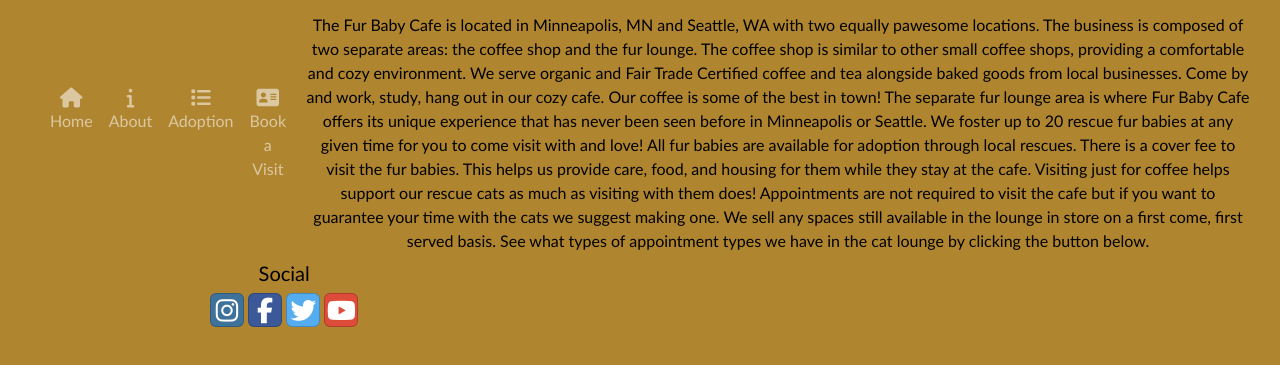
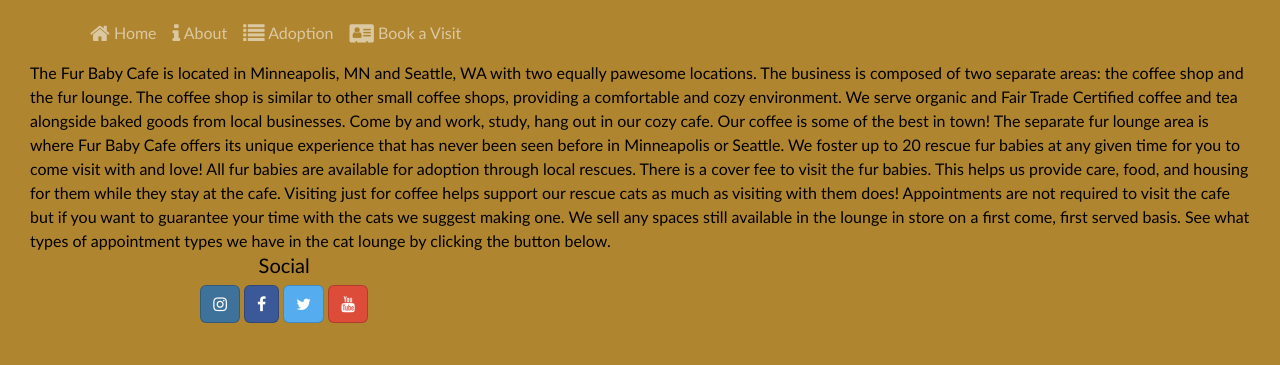
Before and after one commit to paderx01/TheCatCafe, a website: page index.html in a window 1280 px wide. Shown: the part 381-746 px from the top of the page. Drawn offline with nearby package versions, Linux system fonts and the light colour scheme.

Commit message:
added social button

```diff
--- a/css/style.css
+++ b/css/style.css
@@ -11,10 +11,6 @@
     padding-left: 1000px;
 }
 
-#navbar {
-    background-color:rgb(176, 133, 48);
-}
-
 body {
     background-color: rgb(176, 133, 48);
     font-family:'Trebuchet MS', 'Lucida Sans Unicode', 'Lucida Grande'
--- a/index.html
+++ b/index.html
@@ -39,7 +39,8 @@
                     </div>
                 </div>
 
-                <div>
+        </nav>
+                     <div>
                     <section>
                         The Fur Baby Cafe is located in Minneapolis, MN and Seattle, WA with two equally pawesome locations.
 The business is composed of two separate areas: the coffee shop and the fur lounge.
@@ -51,15 +52,13 @@ The separate fur lounge area is where Fur Baby Cafe offers its unique experience
 Visiting just for coffee helps support our rescue cats as much as visiting with them does! Appointments are not required to visit the cafe but if you want to guarantee your time with the cats we suggest making one. We sell any spaces still available in the lounge in store on a first come, first served basis. See what types of appointment types we have in the cat lounge by clicking the button below.
                     </section>
                 </div>
-        </nav>
         <div class="col-6 col-sm-5 text-center">
             <h5>Social</h5>
-            <a class="btn btn-social-icon btn-instagram" href="http://instagram.com/"><i class="fa fa-instagram"></i></a>
-            <a class="btn btn-social-icon btn-facebook" href="http://facebook.com/"><i class="fa fa-facebook"></i></a>
-            <a class="btn btn-social-icon btn-twitter" href="http://twitter.com/"><i class="fa fa-twitter"></i></a>
-            <a class="btn btn-social-icon btn-google" href="http://youtube.com/"><i class="fa fa-youtube"></i></a>
+            <a class="btn btn-icon btn-instagram" href="http://instagram.com/"><i class="fa fa-instagram"></i></a>
+            <a class="btn btn-icon btn-facebook" href="http://facebook.com/"><i class="fa fa-facebook"></i></a>
+            <a class="btn btn-icon btn-twitter" href="http://twitter.com/"><i class="fa fa-twitter"></i></a>
+            <a class="btn btn-icon btn-google" href="http://youtube.com/"><i class="fa fa-youtube"></i></a>
         </div>
-
         <script src="node_modules/jquery/dist/jquery.slim.min.js"></script>
         <script src="node_modules/popper.js/dist/umd/popper.min.js"></script>
         <script src="node_modules/bootstrap/dist/js/bootstrap.min.js"></script>
--- a/package.json
+++ b/package.json
@@ -1,6 +1,7 @@
 {
   "dependencies": {
     "bootstrap": "^5.2.2",
-    "bootstrap-social": "^5.1.1"
+    "bootstrap-social": "^5.1.1",
+    "font-awesome": "^4.7.0"
   }
 }
```
Also changed, not shown: 1 other file.
